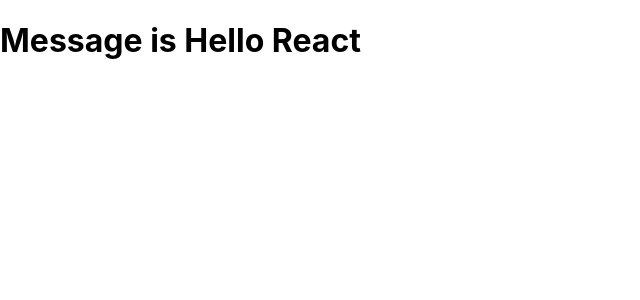
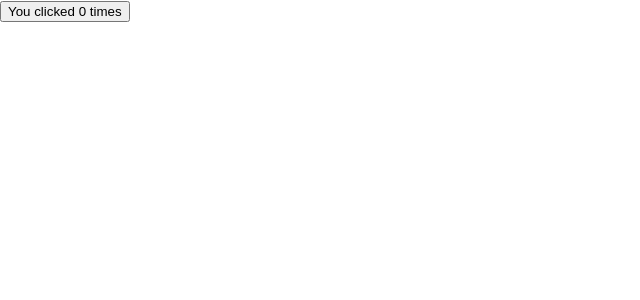
Before and after one commit to erdaserhan/ReactBasic-Practice-CF2M, a React (Create React App) app: page / in a window 1280 px wide. Shown: the top 300 px of the page, without its empty margins (0-640 px from the left). Built offline with nearby package versions, Linux system fonts and the light colour scheme.

Commit message:
click component ok

```diff
--- /dev/null
+++ b/src/components/click.jsx
@@ -0,0 +1,15 @@
+import { useState } from "react";
+
+export default function ClickCounter() {
+    const [count, setCount] = useState(0);
+
+    function handleClick () {
+        setCount(count + 1);
+    }
+
+    return (
+        <button onClick={handleClick}>
+            You clicked { count } times
+        </button>
+    )
+}
--- /dev/null
+++ b/src/components/compteur.jsx
@@ -0,0 +1,9 @@
+import { useState } from 'react';
+
+
+export default function Compteur() {
+    const [count, setCount] = useState(0);
+    return (
+       <h1> { count }</h1>
+    )
+}
--- a/src/index.js
+++ b/src/index.js
@@ -3,12 +3,14 @@ import ReactDOM from 'react-dom/client';
 import './index.css';
 import SayHelloProps from './components/SayHelloProps';
 import App from './App';
+import Compteur from './components/compteur';
+import ClickCounter from './components/click';
 import reportWebVitals from './reportWebVitals';
 
 const root = ReactDOM.createRoot(document.getElementById('root'));
 root.render(
   <React.StrictMode>
-    <App />
+    <ClickCounter />
   </React.StrictMode>
 );
 
```
